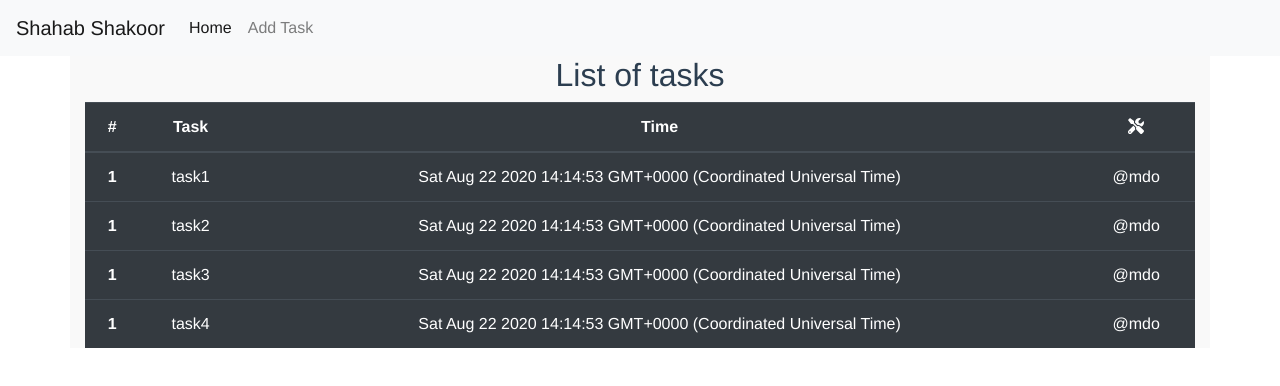
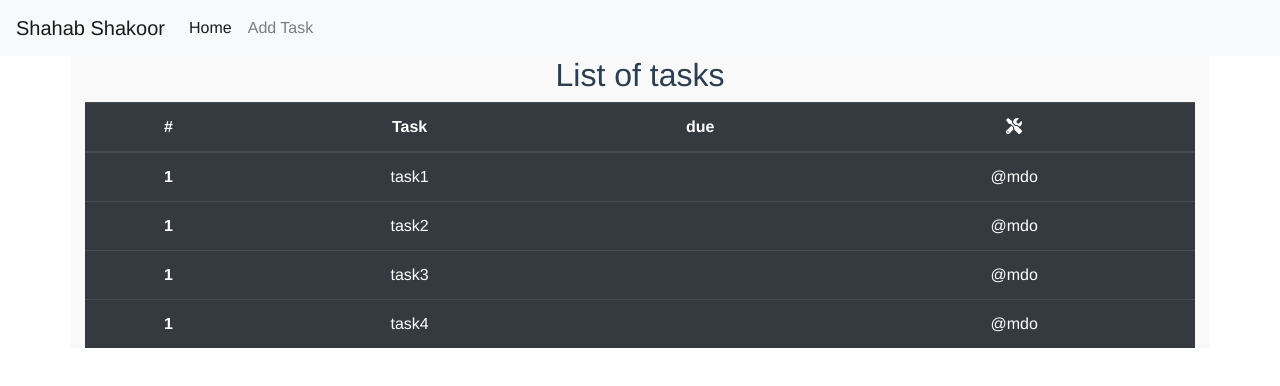
Before and after one commit to babatech/VueToDo, a Vue app: page /#/ in a window 1280 px wide. Shown: the top 386 px of the page. Built offline with nearby package versions, Linux system fonts and the light colour scheme.

Commit message:
Task component integrated

```diff
--- a/package.json
+++ b/package.json
@@ -13,6 +13,12 @@
     "build": "node build/build.js"
   },
   "dependencies": {
+    "@fortawesome/fontawesome-svg-core": "^1.2.30",
+    "@fortawesome/free-solid-svg-icons": "^5.14.0",
+    "@fortawesome/vue-fontawesome": "^0.1.10",
+    "jquery": "^3.5.1",
+    "bootstrap": "^4.5.0",
+    "popper": "^1.0.1",
     "vue": "^2.5.2",
     "vue-router": "^3.0.1"
   },
--- a/src/components/List.vue
+++ b/src/components/List.vue
@@ -4,7 +4,7 @@
       <tr>
         <th scope="col">#</th>
         <th scope="col">Task</th>
-        <th scope="col">Time</th>
+        <th scope="col">due</th>
         <th scope="col"><font-awesome-icon :icon="['fas', 'tools']" /></th>
       </tr>
     </thead>
@@ -12,7 +12,7 @@
       <tr v-for="(task, index) in tasks " :key="index">
         <th scope="row">1</th>
         <td>{{task.title}}</td>
-        <td>{{task.time}}</td>
+        <td>{{task.datetime}}</td>
         <td>@mdo</td>
       </tr>
     </tbody>
--- /dev/null
+++ b/src/components/Task.vue
@@ -0,0 +1,29 @@
+<template>
+<div>
+
+</div>
+</template>
+
+<script>
+import TaskModel from '@/model/Task'
+export default {
+  name: 'Task',
+  data () {
+    return {
+      task: null,
+      id: null
+    }
+  },
+  mounted () {
+    if (this.$route.params.id) {
+      this.id = this.$route.params.id
+    } else {
+      this.task = new TaskModel()
+    }
+  },
+  methods: {}
+}
+</script>
+
+<style>
+</style>
--- /dev/null
+++ b/src/model/Task.js
@@ -0,0 +1,24 @@
+export default class TaskModel {
+  title;
+  createdAt;
+  datetime;
+  construct (task) {
+    this.title = task.title
+    this.createdAt = task.createdAt
+    this.datetime = task.datetime
+  }
+
+  get task () {
+    return {
+      title: this.title,
+      created_at: this.created_at,
+      datetime: this.datetime
+    }
+  }
+
+  set task (value) {
+    this.title = value.title
+    this.created_at = value.created_at
+    this.datetime = value.datetime
+  }
+}
--- a/src/router/index.js
+++ b/src/router/index.js
@@ -1,13 +1,25 @@
 import Vue from 'vue'
 import Router from 'vue-router'
 import Home from '@/components/Home'
+import Task from '@/components/Task'
 
 Vue.use(Router)
 
 export default new Router({
+  mode: 'history',
   routes: [
     {
-      path: '/',
+      path: '/add',
+      name: 'Add new task',
+      component: Task
+    },
+    {
+      path: '/edit/:id',
+      name: 'Edit task',
+      component: Task
+    },
+    {
+      path: '',
       name: 'To Do App',
       component: Home
     }
```
